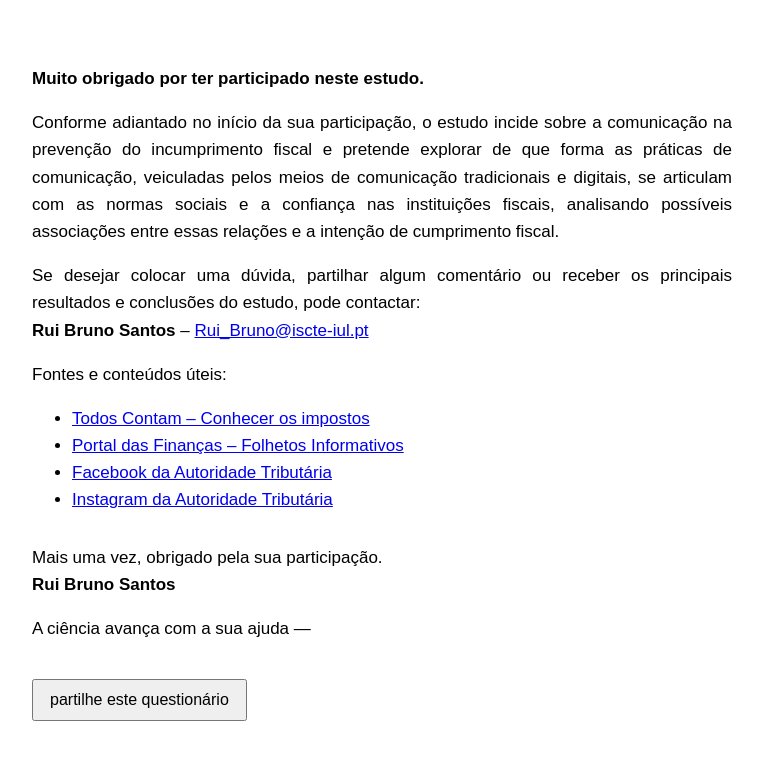
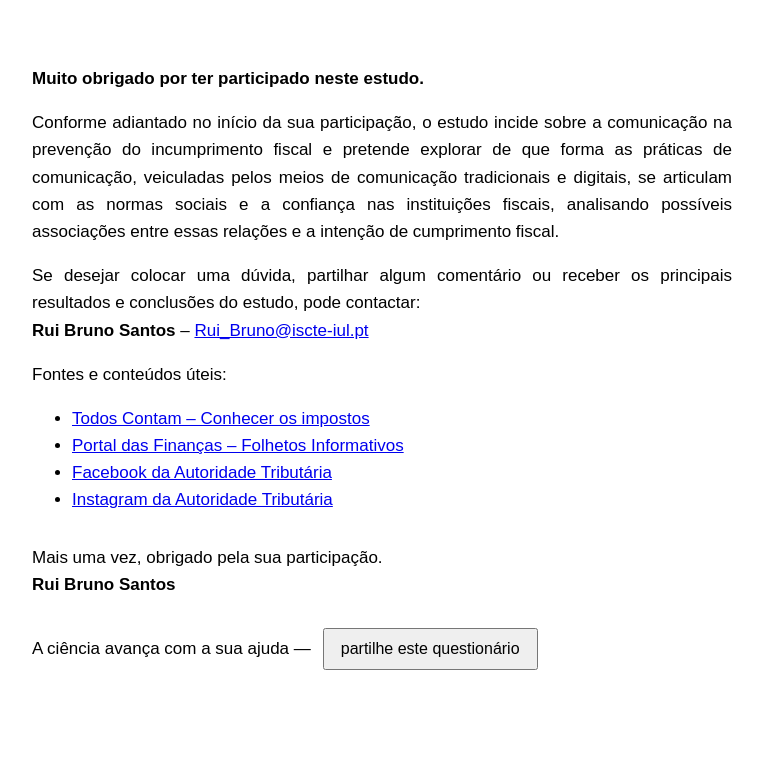
Before and after one commit to RuiBrunoSantos/end-page-inquerito, a plain HTML site: page index.html in a window 1280 px wide. Shown: the whole page, without its empty margins (258-1021 px from the left). Drawn offline with Linux system fonts and the light colour scheme.

Commit message:
index.html

```diff
--- a/index.html
+++ b/index.html
@@ -17,11 +17,13 @@
       <li><a href="https://www.facebook.com/AT.financas/" target="_blank">Facebook da Autoridade Tributária</a></li>
       <li><a href="https://www.instagram.com/at.financas/" target="_blank">Instagram da Autoridade Tributária</a></li>
     </ul>
+
     <p style="margin-top: 30px;">Mais uma vez, obrigado pela sua participação.<br><strong>Rui Bruno Santos</strong></p>
 
-    <p>A ciência avança com a sua ajuda — </p><button onclick="shareInquerito()" style="margin-top: 20px; padding: 10px 16px; font-size: 16px; cursor: pointer;">partilhe este questionário</button>
-  </div>
-
+    <div style="margin-top: 30px; display: flex; align-items: center; gap: 12px; flex-wrap: wrap;">
+      <p style="margin: 0;">A ciência avança com a sua ajuda —</p>
+      <button onclick="shareInquerito()" style="padding: 10px 16px; font-size: 16px; cursor: pointer;">partilhe este questionário</button>
+    </div>
   <script>
     function shareInquerito() {
       if (navigator.share) {
```
